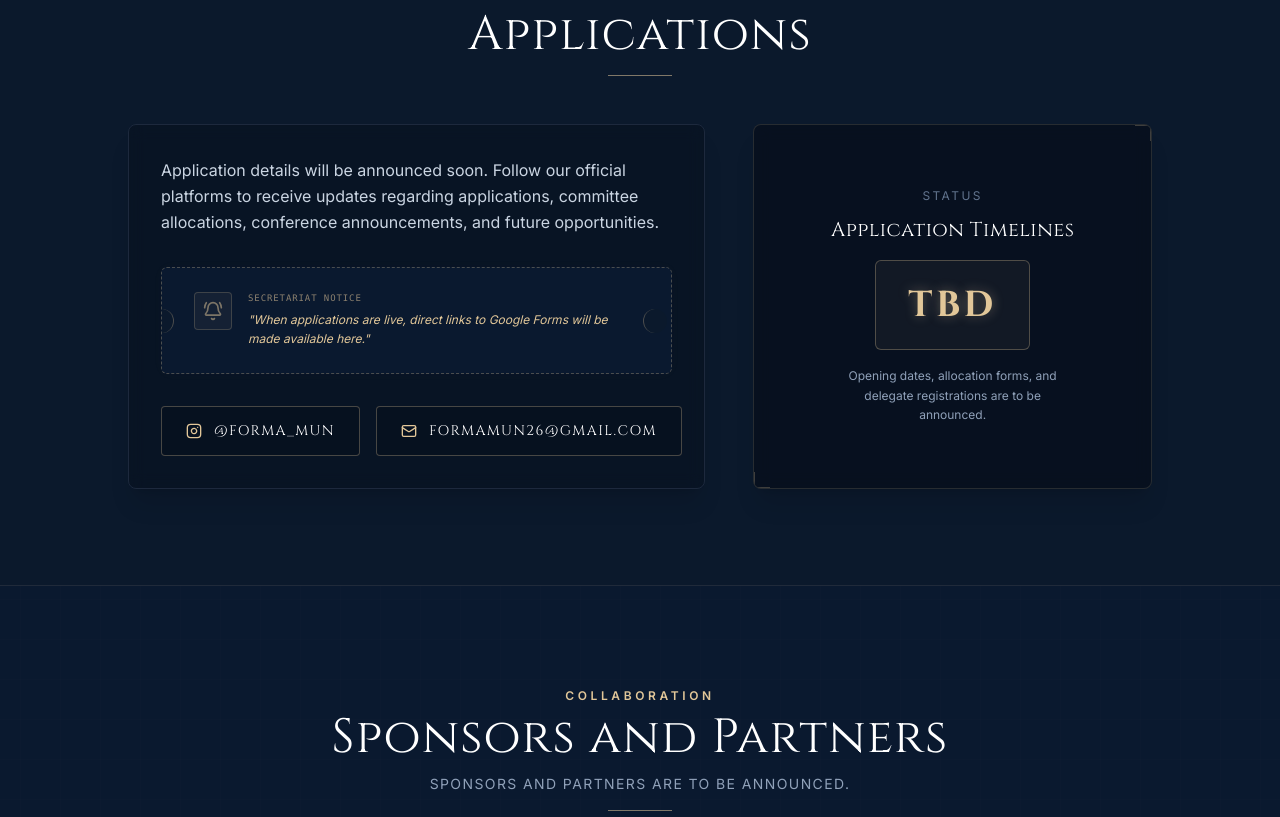
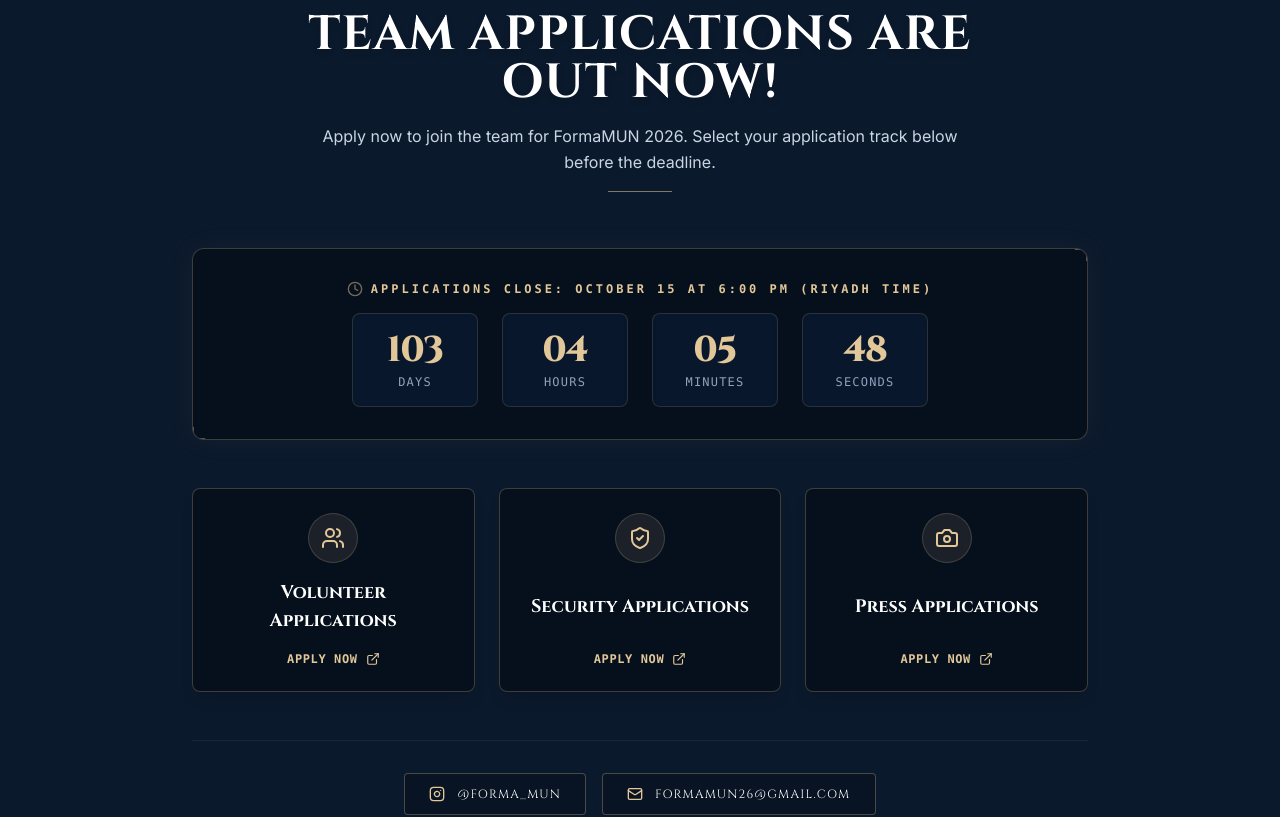
Before and after one commit to adam382010-svg/test-forma, a Next.js app: page / in a window 1280 px wide. Shown: the part 9945-10762 px from the top of the page. Built offline with nearby package versions, Linux system fonts and the light colour scheme.

Commit message:
Add files via upload

```diff
--- a/src/components/Applications.js
+++ b/src/components/Applications.js
@@ -1,9 +1,60 @@
 "use client";
 
-import React from "react";
-import { Mail, Instagram, BellRing } from "lucide-react";
+import React, { useState, useEffect } from "react";
+import { Mail, Instagram, ExternalLink, ShieldCheck, Users, Camera, Clock } from "lucide-react";
 
 export default function Applications() {
+  const [timeLeft, setTimeLeft] = useState({ days: 0, hours: 0, minutes: 0, seconds: 0 });
+  const [mounted, setMounted] = useState(false);
+
+  useEffect(() => {
+    setMounted(true);
+
+    const calculateTimeLeft = () => {
+      // Target: October 15, 2026, 6:00 PM Riyadh Time (UTC+3)
+      const targetDate = new Date("2026-10-15T18:00:00+03:00").getTime();
+      const now = new Date().getTime();
+      const difference = targetDate - now;
+
+      if (difference <= 0) {
+        return { days: 0, hours: 0, minutes: 0, seconds: 0 };
+      }
+
+      return {
+        days: Math.floor(difference / (1000 * 60 * 60 * 24)),
+        hours: Math.floor((difference / (1000 * 60 * 60)) % 24),
+        minutes: Math.floor((difference / 1000 / 60) % 60),
+        seconds: Math.floor((difference / 1000) % 60),
+      };
+    };
+
+    setTimeLeft(calculateTimeLeft());
+
+    const timer = setInterval(() => {
+      setTimeLeft(calculateTimeLeft());
+    }, 1000);
+
+    return () => clearInterval(timer);
+  }, []);
+
+  const applicationLinks = [
+    {
+      title: "Volunteer Applications",
+      url: "https://docs.google.com/forms/d/e/1FAIpQLSfslzkbDMJEpS3FAuN1p2SuAuwRgfDxn1MXu3MYTePDwiEQXw/viewform?usp=publish-editor",
+      icon: Users,
+    },
+    {
+      title: "Security Applications",
+      url: "https://docs.google.com/forms/d/e/1FAIpQLScGEKipBE_y5ZaSDmvhvDAPksAsp9jb4qp2z4sJofFx7Bopkw/viewform?usp=publish-editor",
+      icon: ShieldCheck,
+    },
+    {
+      title: "Press Applications",
+      url: "https://docs.google.com/forms/d/e/1FAIpQLSdwdKT5CmWHdWyUnfQPzXTVGjDJHB2P0nr-D5NoHJ25Ox0chg/viewform?usp=publish-editor",
+      icon: Camera,
+    },
+  ];
+
   return (
     <section id="applications" className="relative py-24 bg-[#0B192C] overflow-hidden border-t border-[#E2C799]/10">
       {/* Background blueprint elements */}
@@ -12,95 +63,103 @@
       <div className="max-w-7xl mx-auto px-6 lg:px-12 relative z-10">
 
         {/* Section Header */}
-        <div className="text-center max-w-3xl mx-auto mb-12">
+        <div className="text-center max-w-3xl mx-auto mb-14">
           <span className="text-xs font-sans tracking-[0.3em] uppercase text-[#E2C799] font-semibold">
             Registration
           </span>
-          <h2 className="font-serif text-3xl md:text-5xl text-white tracking-wide mt-2">
-            Applications
+          <h2 className="font-serif text-3xl sm:text-4xl md:text-5xl text-white tracking-wide mt-2 font-bold drop-shadow-md">
+            TEAM APPLICATIONS ARE OUT NOW!
           </h2>
+          <p className="font-sans text-slate-300 text-sm md:text-base mt-4 max-w-2xl mx-auto leading-relaxed">
+            Apply now to join the team for FormaMUN 2026. Select your application track below before the deadline.
+          </p>
           <div className="w-16 h-[1px] bg-[#E2C799] mx-auto mt-4 opacity-55"></div>
         </div>
 
-        <div className="grid grid-cols-1 lg:grid-cols-12 gap-12 max-w-5xl mx-auto items-stretch">
+        <div className="max-w-4xl mx-auto flex flex-col items-center">
 
-          {/* Left Side: Information & Notice Ticket */}
-          <div className="lg:col-span-7 flex flex-col justify-between p-8 rounded-lg bg-[#060E1A]/40 border border-slate-800 backdrop-blur-sm shadow-xl">
-            <div>
-              {/* Verbatim Copy */}
-              <p className="font-sans text-slate-300 text-base leading-relaxed mb-8">
-                Application details will be announced soon. Follow our official platforms to receive updates regarding applications, committee allocations, conference announcements, and future opportunities.
-              </p>
+          {/* Countdown Timer Box (Placed Above the Buttons) */}
+          <div className="w-full mb-12 p-6 sm:p-8 rounded-xl bg-[#060E1A]/80 border border-[#E2C799]/25 backdrop-blur-md shadow-[0_0_30px_rgba(226,199,153,0.05)] text-center relative overflow-hidden">
+            <div className="absolute top-0 right-0 w-3 h-3 border-t border-r border-[#E2C799]/40"></div>
+            <div className="absolute bottom-0 left-0 w-3 h-3 border-b border-l border-[#E2C799]/40"></div>
 
-              {/* Interactive notice box / ticket */}
-              <div className="relative p-6 rounded-md bg-[#0A192F] border border-dashed border-[#E2C799]/30 flex items-start space-x-4 shadow-[0_0_15px_rgba(226,199,153,0.02)] overflow-hidden">
-                {/* Decorative circle cuts to look like a ticket */}
-                <div className="absolute -left-3 top-1/2 -translate-y-1/2 w-6 h-6 rounded-full bg-[#0B192C] border-r border-[#E2C799]/30"></div>
-                <div className="absolute -right-3 top-1/2 -translate-y-1/2 w-6 h-6 rounded-full bg-[#0B192C] border-l border-[#E2C799]/30"></div>
-
-                <div className="p-2 rounded bg-[#E2C799]/5 border border-[#E2C799]/20 text-[#E2C799] ml-2">
-                  <BellRing className="w-5 h-5 animate-pulse" />
+            <div className="flex items-center justify-center gap-2 mb-4 text-[#E2C799]">
+              <Clock className="w-4 h-4 animate-pulse" />
+              <span className="font-mono text-xs uppercase tracking-[0.25em] font-semibold">
+                Applications Close: October 15 at 6:00 PM (Riyadh Time)
+              </span>
             </div>
 
-                <div className="flex-1 pr-2">
-                  <span className="font-mono text-[9px] text-[#E2C799]/60 uppercase tracking-widest block mb-1">
-                    Secretariat Notice
+            <div className="grid grid-cols-4 gap-3 sm:gap-6 max-w-xl mx-auto">
+              {[
+                { label: "Days", value: mounted ? timeLeft.days : 0 },
+                { label: "Hours", value: mounted ? timeLeft.hours : 0 },
+                { label: "Minutes", value: mounted ? timeLeft.minutes : 0 },
+                { label: "Seconds", value: mounted ? timeLeft.seconds : 0 },
+              ].map((item, index) => (
+                <div
+                  key={index}
+                  className="flex flex-col items-center p-3 sm:p-4 rounded-lg bg-[#0A192F]/90 border border-[#E2C799]/15 shadow-inner"
+                >
+                  <span className="font-serif text-2xl sm:text-4xl font-extrabold text-[#E2C799] tracking-tight">
+                    {String(item.value).padStart(2, "0")}
                   </span>
-                  {/* Verbatim Copy */}
-                  <p className="font-sans text-xs italic text-[#E2C799] leading-relaxed">
-                    "When applications are live, direct links to Google Forms will be made available here."
-                  </p>
+                  <span className="font-mono text-[9px] sm:text-xs uppercase tracking-widest text-slate-400 mt-1">
+                    {item.label}
+                  </span>
                 </div>
+              ))}
             </div>
           </div>
 
-            {/* Social Buttons */}
-            <div className="flex flex-col sm:flex-row gap-4 mt-8">
-              {/* Instagram link */}
+          {/* Three Application Buttons */}
+          <div className="grid grid-cols-1 md:grid-cols-3 gap-6 w-full mb-12">
+            {applicationLinks.map((app, idx) => {
+              const IconComponent = app.icon;
+              return (
+                <a
+                  key={idx}
+                  href={app.url}
+                  target="_blank"
+                  rel="noopener noreferrer"
+                  className="group relative p-6 rounded-lg bg-[#060E1A]/80 border border-[#E2C799]/25 hover:border-[#E2C799] backdrop-blur-md shadow-lg transition-all duration-300 transform hover:-translate-y-1 flex flex-col items-center text-center justify-between min-h-[160px]"
+                >
+                  <div className="p-3 rounded-full bg-[#E2C799]/10 border border-[#E2C799]/20 text-[#E2C799] mb-4 group-hover:scale-110 transition-transform duration-300">
+                    <IconComponent className="w-6 h-6" />
+                  </div>
+
+                  <h3 className="font-serif text-lg font-bold text-white group-hover:text-[#E2C799] transition-colors mb-4">
+                    {app.title}
+                  </h3>
+
+                  <div className="inline-flex items-center gap-2 text-xs font-mono tracking-wider uppercase text-[#E2C799] font-semibold group-hover:underline">
+                    <span>Apply Now</span>
+                    <ExternalLink className="w-3.5 h-3.5" />
+                  </div>
+                </a>
+              );
+            })}
+          </div>
+
+          {/* Contact & Social Links */}
+          <div className="flex flex-col sm:flex-row gap-4 w-full justify-center pt-8 border-t border-slate-800/80">
             <a
               href="https://instagram.com/forma_mun"
               target="_blank"
               rel="noopener noreferrer"
-                className="flex-1 inline-flex items-center justify-center space-x-3 px-6 py-3.5 border border-[#E2C799]/30 hover:border-[#E2C799]/70 text-white hover:text-[#E2C799] rounded bg-[#060E1A]/40 transition-all duration-300 font-serif text-sm tracking-widest uppercase hover:scale-[1.02]"
+              className="inline-flex items-center justify-center space-x-3 px-6 py-3 border border-[#E2C799]/30 hover:border-[#E2C799]/70 text-white hover:text-[#E2C799] rounded bg-[#060E1A]/40 transition-all duration-300 font-serif text-xs tracking-widest uppercase hover:scale-[1.02]"
             >
               <Instagram className="w-4 h-4 text-[#E2C799]" />
               <span>@forma_mun</span>
             </a>
 
-              {/* Email link */}
             <a
               href="mailto:formamun26@gmail.com"
-                className="flex-1 inline-flex items-center justify-center space-x-3 px-6 py-3.5 border border-[#E2C799]/30 hover:border-[#E2C799]/70 text-white hover:text-[#E2C799] rounded bg-[#060E1A]/40 transition-all duration-300 font-serif text-sm tracking-widest uppercase hover:scale-[1.02]"
+              className="inline-flex items-center justify-center space-x-3 px-6 py-3 border border-[#E2C799]/30 hover:border-[#E2C799]/70 text-white hover:text-[#E2C799] rounded bg-[#060E1A]/40 transition-all duration-300 font-serif text-xs tracking-widest uppercase hover:scale-[1.02]"
             >
               <Mail className="w-4 h-4 text-[#E2C799]" />
               <span>formamun26@gmail.com</span>
             </a>
-            </div>
-          </div>
-
-          {/* Right Side: TBD Card */}
-          <div className="lg:col-span-5 relative p-8 rounded-lg bg-[#060E1A]/70 border border-[#E2C799]/15 backdrop-blur-sm shadow-xl flex flex-col justify-center items-center overflow-hidden min-h-[280px]">
-            {/* Architectural corner details */}
-            <div className="absolute top-0 right-0 w-4 h-4 border-t border-r border-[#E2C799]/25"></div>
-            <div className="absolute bottom-0 left-0 w-4 h-4 border-b border-l border-[#E2C799]/25"></div>
-
-            <div className="relative z-10 text-center flex flex-col items-center justify-center">
-              <span className="text-xs font-sans tracking-[0.2em] uppercase text-slate-500 mb-3 block">
-                Status
-              </span>
-              <h3 className="font-serif text-xl text-white tracking-wide mb-4">
-                Application Timelines
-              </h3>
-
-              {/* TBD display */}
-              <div className="px-8 py-6 rounded-md border border-[#E2C799]/30 bg-[#E2C799]/5 text-[#E2C799] font-serif text-4xl font-bold tracking-widest gold-text-glow mb-4">
-                TBD
-              </div>
-
-              <p className="font-sans text-xs text-slate-400 leading-relaxed max-w-[240px] mx-auto">
-                Opening dates, allocation forms, and delegate registrations are to be announced.
-              </p>
-            </div>
           </div>
 
         </div>
```
Lines whose indentation alone changed are shown as unchanged.
